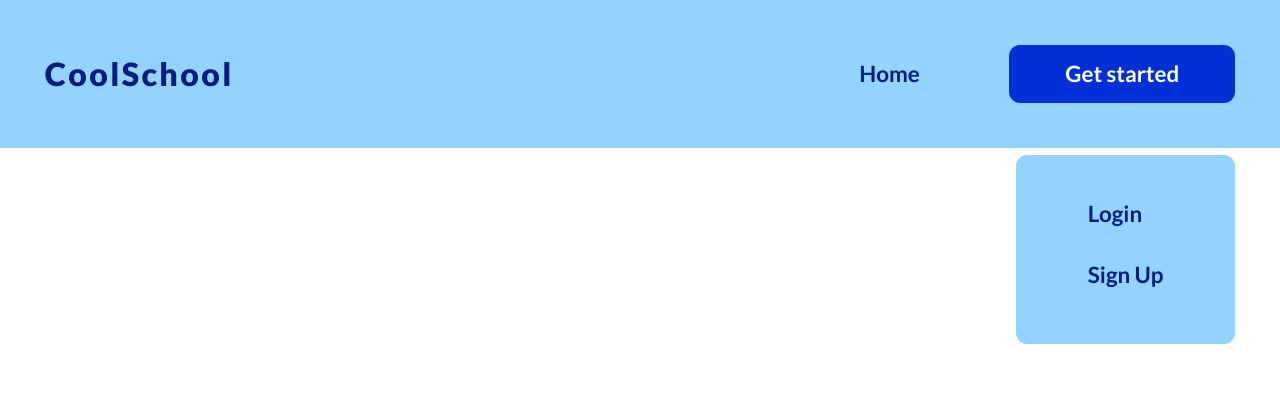
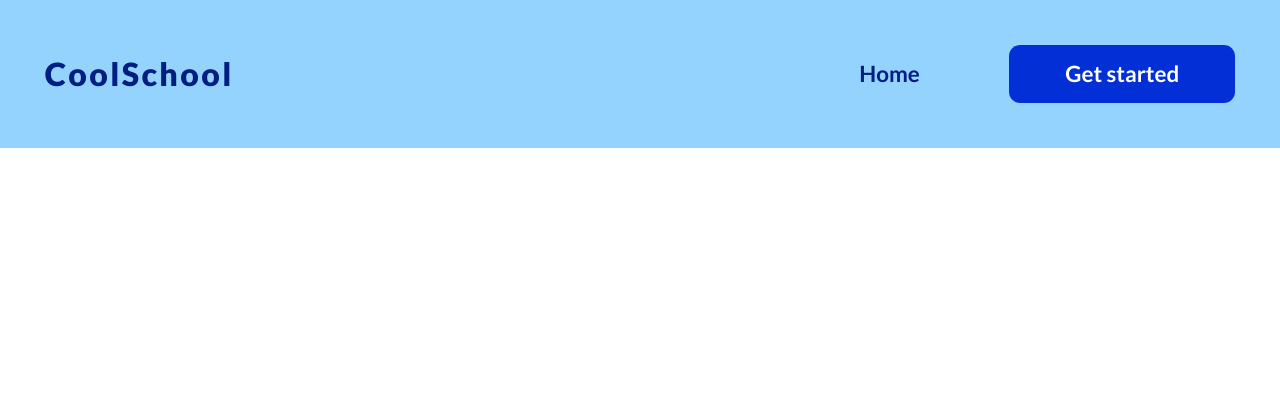
Before and after one commit to IuliiaKonovalova/school_app, a Django app: page / in a window 1280 px wide. Shown: the top 408 px of the page. Run offline with Django 3.2, Linux system fonts and the light colour scheme; some libraries are stand-ins or nearby versions.

Commit message:
Fix position of dropdown container

```diff
--- a/static/css/base.css
+++ b/static/css/base.css
@@ -142,12 +142,13 @@ body {
   padding: 2em;
   position: absolute;
   top: 105%;
-  right: 2.8rem;
+  right: 2.35rem;
   z-index: 99;
   border: 1px solid var(--clr-primary-300);
   background-color: var(--clr-primary--300);
   border-radius: var(--br);
-  /* display: none; */
+  display: none;
+
 }
 
 .navbar__item--dropdown.open~.account__options {
@@ -158,7 +159,7 @@ body {
 }
 
 .account__options li {
-  margin: 0 1.2em 0.5em 1.2em;
+  margin: 0 1.45em 0.5em 1.45em;
 }
 
 .account__options li:not(:last-child) {
```
